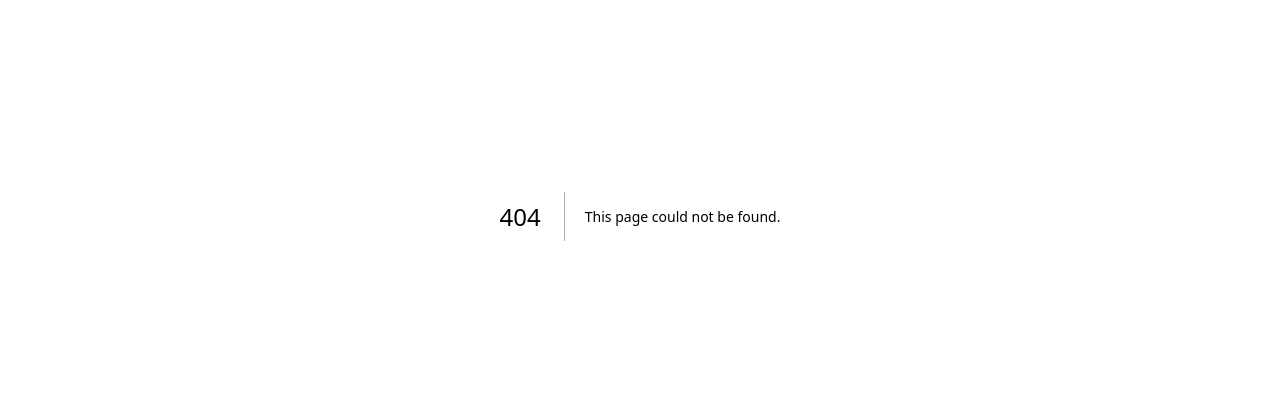
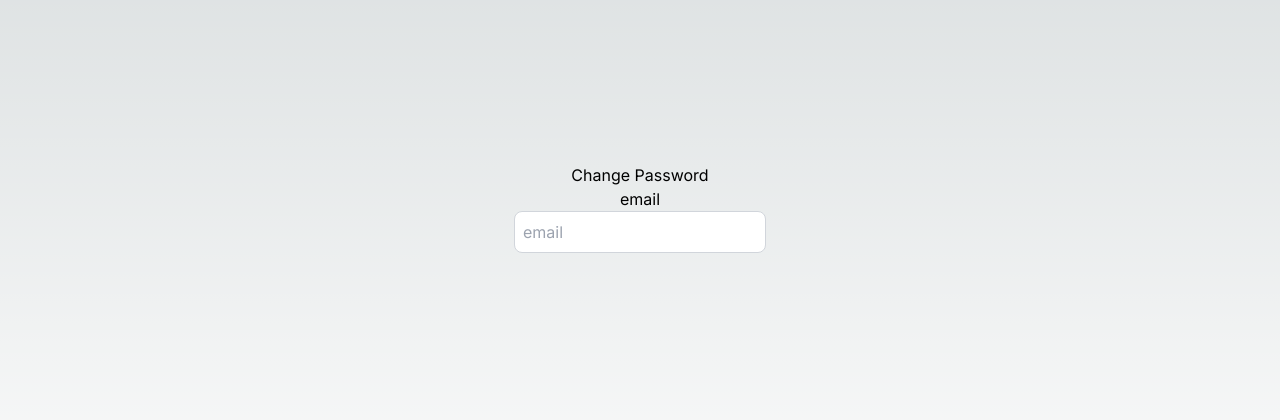
Before and after one commit to Adamwest023/NextjsTutorial, a Next.js app: page /forgotpassword in a window 1280 px wide. Before the commit this address had no page. Shown: the part 184-604 px from the top of the page. Built offline with nearby package versions, Linux system fonts and the light colour scheme.

Commit message:
created page for forgot password

```diff
--- /dev/null
+++ b/src/app/api/users/forgotpassword/route.ts
@@ -0,0 +1,14 @@
+import { connect } from "@/dbConfig/dbConfig";
+import { NextRequest,NextResponse } from "next/server";
+import User from "@/models/userModel";
+
+connect()
+
+export async function POST(request:Request){
+    try {
+
+    } catch (error) {
+
+    }
+
+}
--- /dev/null
+++ b/src/app/forgotpassword/page.tsx
@@ -0,0 +1,59 @@
+"use client";
+import Link from "next/link";
+import React, { useEffect } from "react";
+import { useRouter } from "next/navigation";
+import axios from "axios";
+import { toast } from "react-hot-toast";
+
+export default function ForgotPassword() {
+    const router = useRouter();
+    const [user, setUser] = React.useState({
+        email: "",
+    });
+
+    //using state for resend buttons
+    const [buttonDisabled, setButtonDisabled] = React.useState(false);
+    const [loading, setLoading] = React.useState(false);
+
+    //function to send token
+    const onReset = async () => {
+        try {
+            setLoading(true);
+            const response = await axios.get('/')
+
+        } catch (error: any) {
+
+        }
+    }
+
+    //effect for changing if the user has input an email
+    useEffect(() => {
+        if (user.email.length > 0) {
+            setButtonDisabled(true);
+        } else {
+            setButtonDisabled(false);
+        }
+    }, [user])
+
+
+    return (
+        <div className="flex flex-col items-center justify-center min-h-screen py-2">
+            <h1>{loading ? "Processing" : "Change Password"}</h1>
+            <label htmlFor="email">email</label>
+            <input
+                className="p-2 border border-gray-300 rounded-lg mb-4 focus:outline-none focus:border-gray-600 text-black"
+                id="email"
+                type="text"
+                value={user.email}
+                onChange={(e) => setUser({ ...user, email: e.target.value })}
+                placeholder="email"
+            ></input>
+            {buttonDisabled && (
+                <button
+                    onClick={onReset}
+                    className="p-2 border border-gray-300 rounded-lg mb-4 focus:outline-none focus:border-gray-600">Submit
+                </button>
+            )}
+        </div>
+    )
+}
--- a/src/app/login/page.tsx
+++ b/src/app/login/page.tsx
@@ -12,6 +12,7 @@ export default function LoginPage() {
         email: "",
         password: "",
     });
+    const [error, setError] = React.useState(false)
 
     const [buttonDisabled, setButtonDisabled] = React.useState(false);
     const [loading, setLoading] = React.useState(false);
@@ -25,12 +26,17 @@ export default function LoginPage() {
             router.push("/profile");
 
         } catch (error: any) {
+            setError(true);
             console.log("Login failed", error.message);
             toast.error(error.message);
         } finally {
             setLoading(false);
         }
     }
+
+    const onForgotPassword = async () => {
+        router.push("/forgotpassword");
+        }
     useEffect(() => {
         if (user.email.length > 0 && user.password.length > 0) {
             setButtonDisabled(false);
@@ -41,7 +47,7 @@ export default function LoginPage() {
 
     return (
         <div className="flex flex-col items-center justify-center min-h-screen py-2">
-            <h1>{loading? "Processing":"Login" }</h1>
+            <h1>{loading ? "Processing" : "Login"}</h1>
             <hr />
             <label htmlFor="email">email</label>
             <input
@@ -63,7 +69,14 @@ export default function LoginPage() {
             />
             <button
                 onClick={onLogin}
-                className="p-2 border border-gray-200 rounded-lg  mb-4 focus:outline-none focus:border-gray-600 text-black">{buttonDisabled ? "Login Here" : "Login"}</button>
+                className="p-2 border border-gray-200 rounded-lg  mb-4 focus:outline-none focus:border-gray-600 text-black">{buttonDisabled ? "Login Here" : "Login"}
+            </button>
+            {error && (
+                <><h3>Need Help?</h3><button
+                    onClick={onForgotPassword}
+                    className="p-2 border border-gray-200 rounded-lg  mb-4 focus:outline-none focus:border-gray-600 text-black">Forgot password
+                </button></>)
+            }
             <Link href="/signup">Visit Signup Page</Link>
         </div>
     )
```
